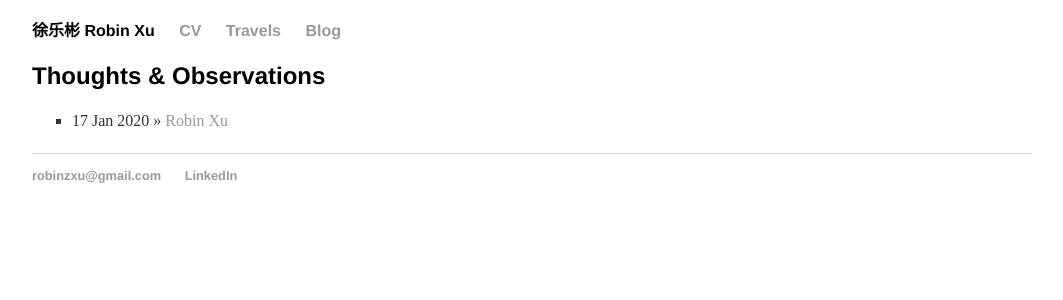
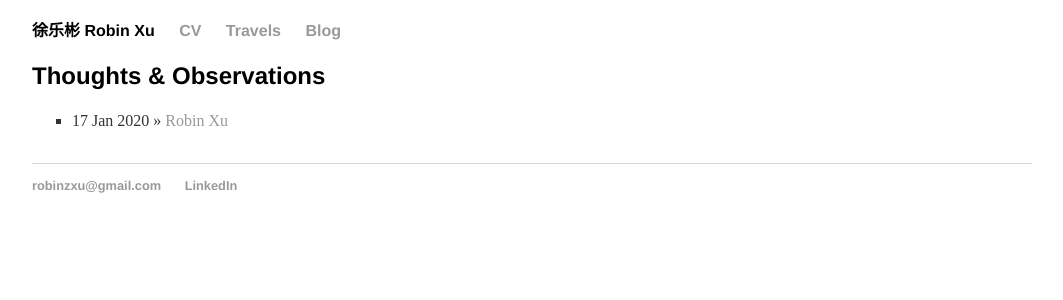
Before and after one commit to robinzxu/robinzxu.github.io, a Jekyll site: the page built from blog/index.html, in a window 1280 px wide. Shown: the top 300 px of the page, without its empty margins (108-1171 px from the left). Built offline with Jekyll 4.4.1, drawn with Linux system fonts in a browser that asks for light colours.

Commit message:
Update main.css

```diff
--- a/css/main.css
+++ b/css/main.css
@@ -44,7 +44,7 @@ footer { border-top: 1px solid #d5d5d5; font-size: 0.8em;}
  }
 
 /* Blog */
-ul.posts { margin: 20px auto 20px; font-size: 1em; }
+ul.posts { margin: 20px auto 30px; font-size: 1em; }
 ul.posts li { list-style: square; }
 
 /* CV */
```
